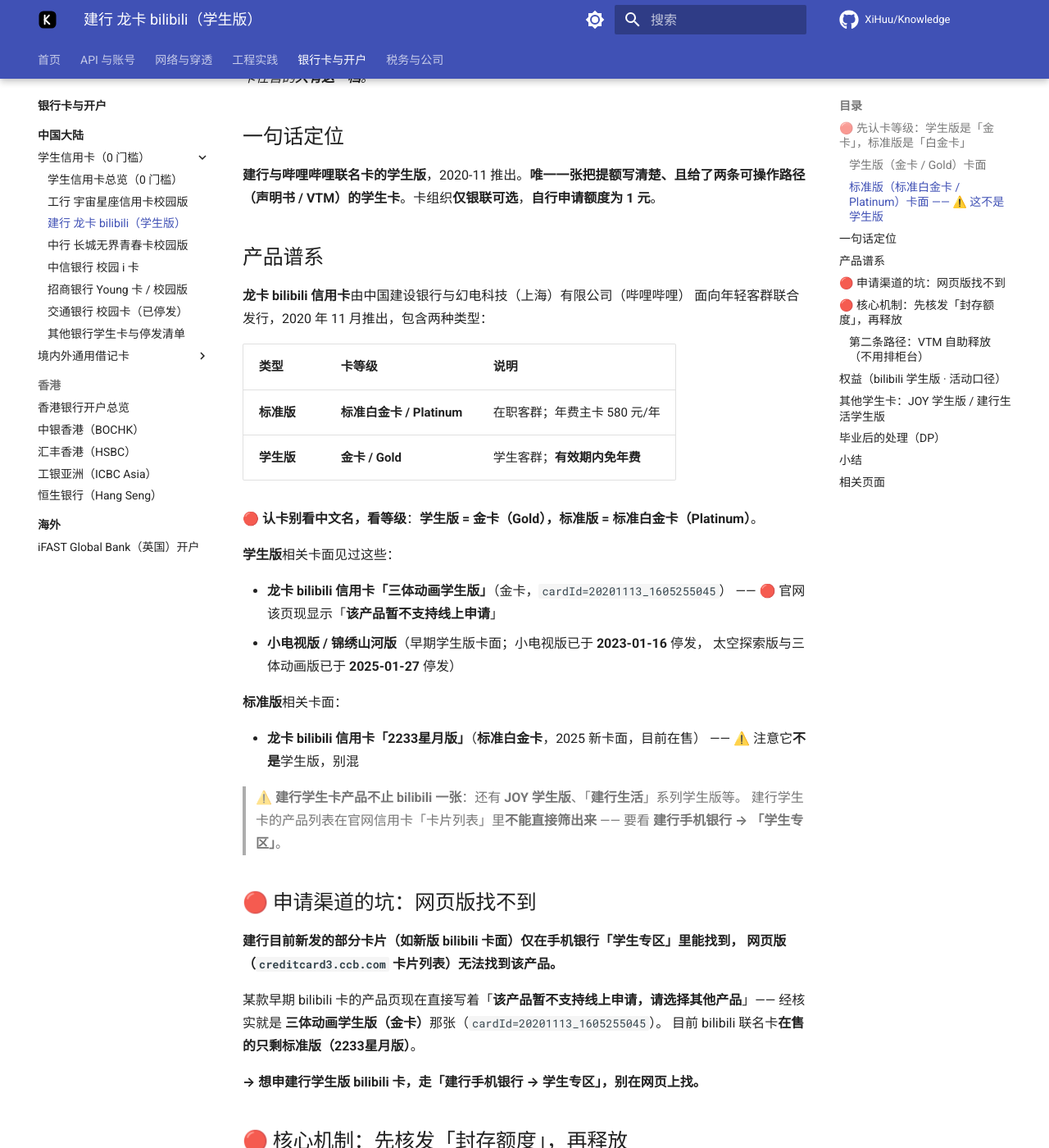
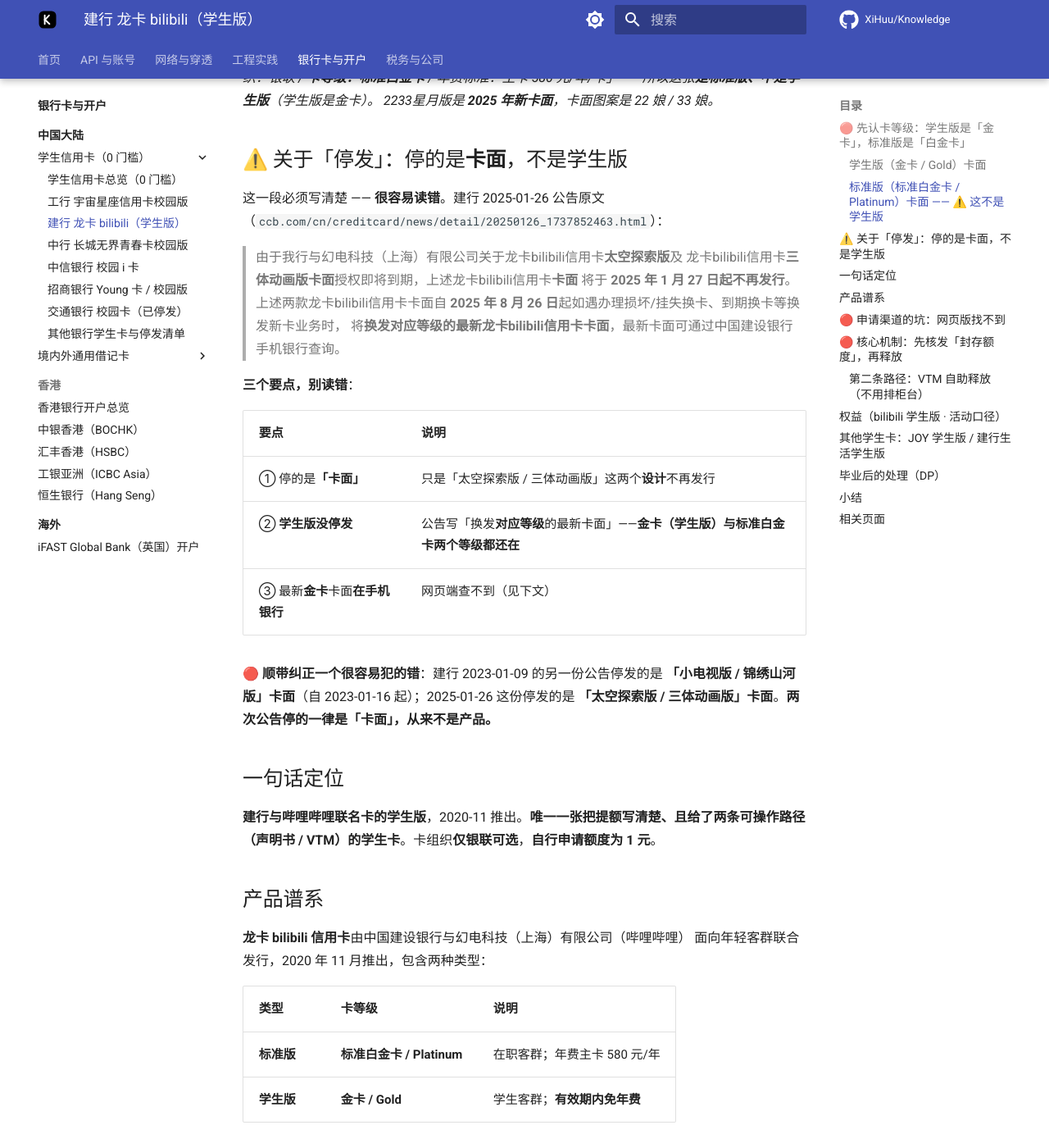
Before and after one commit to XiHuu/Knowledge, an MkDocs documentation site: the page built from docs/banking/mainland/ccb-bilibili-campus.md, in a window 1280 px wide and 1400 px high, scrolled down 1942 px. Shown: the whole window at 82% size. Built offline with MkDocs 1.6.1 and Material for MkDocs 9.7.7, drawn with Linux system fonts in a browser that asks for light colours; comment, search, counter and statistics services are not loaded; some of the changed text lies outside the part shown.

Commit message:
fix(banking): 建行 bilibili 页「停发」读错对象 —— 停的是卡面，学生版未停发
用户纠正：学生版没有停发。核实后确认用户正确，我上一版把「卡面停发」
误读成了「产品停发」。

建行 2025-01-26 公告原文（ccb.com/cn/creditcard/news/detail/20250126_1737852463.html）：
  「由于我行与幻电科技（上海）有限公司关于龙卡bilibili信用卡太空探索版及
   龙卡bilibili信用卡三体动画版卡面授权即将到期，上述龙卡bilibili信用卡卡面
   将于 2025 年 1 月 27 日起不再发行。上述两款卡面自 2025 年 8 月 26 日起如遇
   换卡业务时，将换发对应等级的最新龙卡bilibili信用卡卡面……」

即：停的是「太空探索版 / 三体动画版」这两个**卡面设计**，不是产品；
且明写「换发**对应等级**的最新卡面」—— 金卡（学生版）与标准白金卡两个等级都还在。

修改内容：
1. 删除「学生版已停止线上申请」「在售只剩标准版」两处错误结论
2. 新增「关于『停发』：停的是卡面，不是学生版」一节，引公告原文 + 三要点表格
3. 说明「该产品暂不支持线上申请」的真实含义 = 网页端不办学生版，
   须走建行手机银行「学生专区」，与停发无关
4. 产品谱系改为「历来的卡面」表，逐列停发时间，并注明停的一律是卡面
5. 补上 2023-01-09 那份公告（小电视版/锦绣山河版卡面自 2023-01-16 停发），
   说明两次公告都不是产品停发
6. 「申请渠道的坑」补实测佐证：网页版学生专区（京/沪/粤三地）均无 bilibili
   学生版条目，只有 JOY 学生版、建行生活学生版等

未能解决：现行金卡（学生版）的官方卡面图 —— 建行公告明说「最新卡面可通过
中国建设银行手机银行查询」，网页端取不到（含申请页学生专区，京沪粤均试过），
页面已如实标注，仍用已停发的三体动画版金卡卡面作辨认参考。

```diff
--- a/docs/banking/mainland/ccb-bilibili-campus.md
+++ b/docs/banking/mainland/ccb-bilibili-campus.md
@@ -23,8 +23,9 @@
 
 *图片来源：建行官网信用卡申请页（`cardId=20201113_1605255045`，该页明写
 「卡组织：银联 / **卡等级：金卡** / 年费标准：有效期内免年费」）。
-🔴 **该页现在显示「该产品暂不支持线上申请」** —— 学生版**已停止线上申请**；
-三体动画版 / 太空探索版卡面建行也已于 **2025-01-27 停发**。*
+🔴 该页标着「**该产品暂不支持线上申请**」—— 这指的是**网页端不办学生版**，
+学生版要走**建行手机银行 → 学生专区**（见下文「申请渠道的坑」），**不是产品停发**。
+卡面为**三体动画版**：建行 2025-01-26 公告该**卡面**自 2025-01-27 起不再发行（见下节）。*
 
 ### 标准版（标准白金卡 / Platinum）卡面 —— ⚠️ **这不是学生版**
 
@@ -33,8 +34,31 @@
 *图片来源：建行官网移动门户产品页（`cardId=20250120_1737363317`）。
 该申请页明写「卡组织：银联 / **卡等级：标准白金卡** / 年费标准：主卡 580 元/年/卡」——
 所以这张**是标准版、不是学生版**（学生版是金卡）。
-2233星月版是 **2025 年新卡面**，卡面上是 22 娘 / 33 娘；
-目前 bilibili 联名卡在售的**只有这一档**。*
+2233星月版是 **2025 年新卡面**，卡面图案是 22 娘 / 33 娘。*
+
+## ⚠️ 关于「停发」：停的是**卡面**，不是学生版
+
+这一段必须写清楚 —— **很容易读错**。建行 2025-01-26 公告原文
+（`ccb.com/cn/creditcard/news/detail/20250126_1737852463.html`）：
+
+> 由于我行与幻电科技（上海）有限公司关于龙卡bilibili信用卡**太空探索版**及
+> 龙卡bilibili信用卡**三体动画版卡面**授权即将到期，上述龙卡bilibili信用卡**卡面**
+> 将于 **2025 年 1 月 27 日起不再发行**。上述两款龙卡bilibili信用卡卡面自
+> **2025 年 8 月 26 日**起如遇办理损坏/挂失换卡、到期换卡等换发新卡业务时，
+> 将**换发对应等级的最新龙卡bilibili信用卡卡面**，最新卡面可通过中国建设银行
+> 手机银行查询。
+
+**三个要点，别读错**：
+
+| 要点 | 说明 |
+| --- | --- |
+| ① 停的是**「卡面」** | 只是「太空探索版 / 三体动画版」这两个**设计**不再发行 |
+| ② **学生版没停发** | 公告写「换发**对应等级**的最新卡面」——**金卡（学生版）与标准白金卡两个等级都还在** |
+| ③ 最新**金卡**卡面**在手机银行** | 网页端查不到（见下文） |
+
+🔴 **顺带纠正一个很容易犯的错**：建行 2023-01-09 的另一份公告停发的是
+**「小电视版 / 锦绣山河版」卡面**（自 2023-01-16 起）；2025-01-26 这份停发的是
+**「太空探索版 / 三体动画版」卡面**。**两次公告停的一律是「卡面」，从来不是产品。**
 
 ## 一句话定位
 
@@ -53,17 +77,20 @@
 
 🔴 **认卡别看中文名，看等级**：**学生版 = 金卡（Gold），标准版 = 标准白金卡（Platinum）**。
 
-**学生版**相关卡面见过这些：
+**历来的卡面（含已停发的）** —— ⚠️ 注意停发的都是**卡面**，不是产品：
 
-- **龙卡 bilibili 信用卡「三体动画学生版」**（金卡，`cardId=20201113_1605255045`）
-  —— 🔴 官网该页现显示「**该产品暂不支持线上申请**」
-- **小电视版 / 锦绣山河版**（早期学生版卡面；小电视版已于 **2023-01-16** 停发，
-  太空探索版与三体动画版已于 **2025-01-27** 停发）
+| 卡面 | 状态 | 说明 |
+| --- | --- | --- |
+| **小电视版** | 卡面 **2023-01-16** 停发 | 首发卡面，光栅工艺「小电视」 |
+| **锦绣山河版** | 卡面 **2023-01-16** 停发 | 2022 新增，布纹印刷 |
+| **太空探索版** | 卡面 **2025-01-27** 停发 | 换卡时换发对应等级最新卡面 |
+| **三体动画版** | 卡面 **2025-01-27** 停发 | 本页那张 **GOLD 学生版**用的就是这个卡面 |
+| **2233星月版** | **现行** | 22 娘 / 33 娘，2025 新卡面 |
 
-**标准版**相关卡面：
-
-- **龙卡 bilibili 信用卡「2233星月版」**（**标准白金卡**，2025 新卡面，目前在售）
-  —— ⚠️ 注意它**不是**学生版，别混
+**换卡时「金卡（学生版）」与「标准白金卡」各自换发对应等级的最新卡面** ——
+按公告口径，2233星月版**两个等级应当都有**；
+但**金卡版的图只在建行手机银行里能看到**，网页端（含申请页的「学生专区」）
+我实测京/沪/粤三地**都只有标准白金卡那张**，所以本页**拿不到现行金卡卡面的官方图**。
 
 > ⚠️ **建行学生卡产品不止 bilibili 一张**：还有 **JOY 学生版**、「**建行生活**」系列学生版等。
 > 建行学生卡的产品列表在官网信用卡「卡片列表」里**不能直接筛出来** —— 要看
@@ -71,14 +98,17 @@
 
 ## 🔴 申请渠道的坑：网页版找不到
 
-**建行目前新发的部分卡片（如新版 bilibili 卡面）仅在手机银行「学生专区」里能找到，
-网页版（`creditcard3.ccb.com` 卡片列表）无法找到该产品。**
+**建行的学生卡（含 bilibili 学生版）只在手机银行「学生专区」办，网页端找不到。**
 
-某款早期 bilibili 卡的产品页现在直接写着「**该产品暂不支持线上申请，请选择其他产品**」——
-经核实就是 **三体动画学生版（金卡）**那张（`cardId=20201113_1605255045`）。
-目前 bilibili 联名卡**在售的只剩标准版（2233星月版）**。
+实测佐证：
 
-**→ 想申建行学生版 bilibili 卡，走「建行手机银行 → 学生专区」，别在网页上找。**
+- bilibili 学生版的产品页（`cardId=20201113_1605255045`）写着
+  「**该产品暂不支持线上申请，请选择其他产品**」
+- 网页版申请页的「学生专区」（`sinfo2.ccb.com/cn/creditcard/apply/new_mobile/cards.html`）
+  里，**北京 / 上海 / 广东三地都只有** JOY 学生版、建行生活学生版、龙卡欢享学生版、
+  LINEFRIENDS 学生版和各校校友卡 —— **没有 bilibili 学生版这一条**
+
+**→ 想申建行 bilibili 学生版，走「建行手机银行 → 学生专区」，别在网页上找。**
 
 ## 🔴 核心机制：先核发「封存额度」，再释放
 
```
